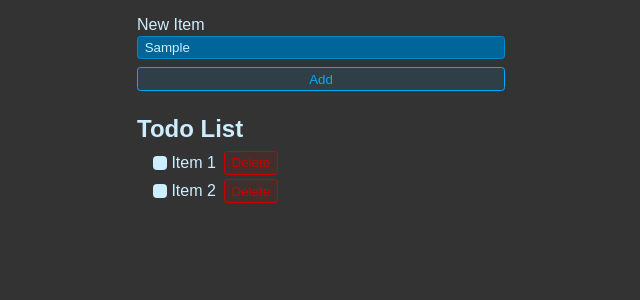
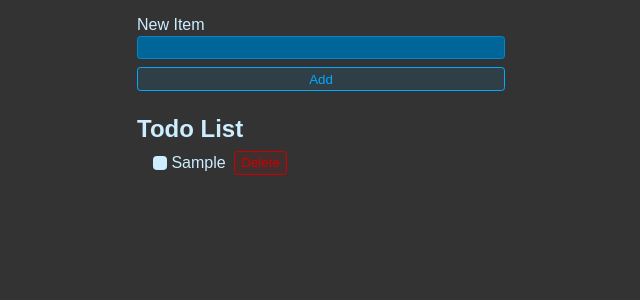
Before and after one commit to KWaloen/My-ToDo-List, a Next.js app: page / in a window 1280 px wide. Both pictures are taken after typing "Sample" into the empty fields and a click on the button "Add". Shown: the top 300 px of the page, without its empty margins (319-959 px from the left). Built offline with nearby package versions, Linux system fonts and the light colour scheme.

Commit message:
functional todolist created

```diff
--- /dev/null
+++ b/src/app/NewToDoForm.tsx
@@ -0,0 +1,37 @@
+import { useState } from "react"
+
+interface NewToDoFormProps {
+  onSubmit: (newItem: string) => void;
+}
+
+export function NewToDoForm(props: NewToDoFormProps) {
+
+  //setState is a function that lets you update the state.
+  const [newItem, setNewItem] = useState("")
+
+    function handleSubmit(item: React.FormEvent<HTMLFormElement>) {
+        //prevents refreshing the page after clicking the button
+        item.preventDefault();
+        if (newItem === "") return
+
+       props.onSubmit(newItem)
+
+    //blanks the input field after item is add is clicked
+    setNewItem("");
+  }
+
+    return (
+    <form onSubmit={handleSubmit} className="new-item-form">
+        <div className="form-row">
+          <label htmlFor="item">New Item</label>
+          <input
+          value={newItem}
+          //this allows the text field to be updated
+          onChange={item => setNewItem(item.target.value)}
+          type="text"
+          id="item" />
+        </div>
+        <button className="btn">Add</button>
+      </form>
+      )
+}
--- /dev/null
+++ b/src/app/ToDoItem.tsx
@@ -0,0 +1,20 @@
+export function ToDoItem({ completed, id, title, toggleTodo, deleteTodo }) {
+    return (
+        <li>
+        <label>
+            <input
+                type="checkbox"
+                checked={completed}
+                //onChange combined with toggleToDo allows for the list to be checked and the boolean value to be flipped
+                //item.target.checked returns a boolean value true if checked, false if unchecked.
+                onChange={item => toggleTodo(id, item.target.checked)} />
+            {title}
+        </label>
+        <button
+        onClick={() => deleteTodo(id)}
+        className="btn btn-danger">
+            Delete</button>
+    </li>
+
+    )
+}
--- /dev/null
+++ b/src/app/ToDoList.tsx
@@ -0,0 +1,25 @@
+import { ToDoItem } from "./ToDoItem"
+
+export function ToDoList({ todos, toggleTodo, deleteTodo}) {
+
+    return (
+        <ul className="list">
+            {todos.length === 0 && "No Todos"}
+            {todos.map(todo => {
+                //map loops through this code and returns the checkbox
+                //retrieves elements from the state and returns it on the page
+                //the key is unnecessary for the page to run but it is important to keep track of elements
+                return (
+                    <ToDoItem
+                    id = {todo.id}
+                    completed = {todo.completed}
+                    title = {todo.title}
+                    key = {todo.id}
+                    toggleTodo = {toggleTodo}
+                    deleteTodo = {deleteTodo}
+                    />
+                )
+            })}
+        </ul>
+    )
+}
--- a/src/app/page.tsx
+++ b/src/app/page.tsx
@@ -2,62 +2,71 @@
 "use client"
 
 import { useState } from "react"
-
+import { NewToDoForm } from "./NewToDoForm"
+import { ToDoList } from "./ToDoList"
 
 
 export default function Home() {
 
-  const [newItem, setNewItem] = useState("")
-  const [todos, setTodos] = useState<{ id: number; title: string; completed: boolean; }[]>([])
+  //syntax of useState: const [state, setState] = useState(initialState);
 
-  function handleSubmit(item: React.FormEvent<HTMLFormElement>) {
-    //prevents refreshing the page after clicking the button
-    item.preventDefault();
+  //state is the current state value
 
+  //when this function is called, React schedules a re-render of the component, applying the new state
+
+  //initialState is the initial value of the state
+  //without the types: useState([]) shows that the useState initalizes with an empty array which will be used to store the elements
+
+  const [todos, setTodos] = useState<{ id: string; title: string; completed: boolean; }[]>([])
+
+  //this updates the state of the todo list
+  //currentTodos are retrieved from the useState hook declared above
+  //When you call setTodos with a function, React will automatically pass the current state as an argument to that function.
+  //This is why you see currentTodos as a parameter in the function you provide to setTodos.
+  function addTodo(title: string) {
     setTodos((currentTodos) => {
       return [
-      ...currentTodos,
-      {id: currentTodos.length, title: newItem, completed: false},
+        ...currentTodos,
+        { id: crypto.randomUUID(), title, completed: false },
       ]
     })
   }
 
-  console.log(todos)
+  function toggleTodo(toggleId: string, isCompleted: boolean) {
+    setTodos(currentTodos => {
+      return currentTodos.map(todo => {
+        if (todo.id === toggleId) {
+          return { ...todo, completed:isCompleted }
+        }
+
+        return todo
+      })
+    })
+  }
+
+
+
+  function deleteTodo(idToDelete: string) {
+    setTodos(currentTodos => {
+      //filter returns everything that fulfills the condition
+      //in this case, return everything that does not have the idToDelete value
+      return currentTodos.filter(todo => todo.id !== idToDelete)
+    })
+  }
+
+  console.log(todos);
 
   return (
     //upon clicking the button, the onSubmit event listener triggers the handleSubmit method
     <div>
-      <form onSubmit={handleSubmit} className="new-item-form">
-        <div className="form-row">
-          <label htmlFor="item">New Item</label>
-          <input
-          value={newItem}
-          //this allows the text field to be updated
-          onChange={item => setNewItem(item.target.value)}
-          type="text"
-          id="item" />
-        </div>
-        <button className="btn">Add</button>
-      </form>
+
+      <NewToDoForm onSubmit={addTodo} />
+
       <h1 className="header">Todo List</h1>
 
-      <ul className="list">
-        <li>
-          <label>
-            <input type="checkbox" />
-            Item 1
-          </label>
-          <button className="btn btn-danger">Delete</button>
-        </li>
-        <li>
-          <label>
-            <input type="checkbox" />
-            Item 2
-          </label>
-          <button className="btn btn-danger">Delete</button>
-        </li>
+      <ToDoList todos={todos} toggleTodo={toggleTodo} deleteTodo={deleteTodo} />
 
-      </ul>
+
     </div>
   )
 }
```
